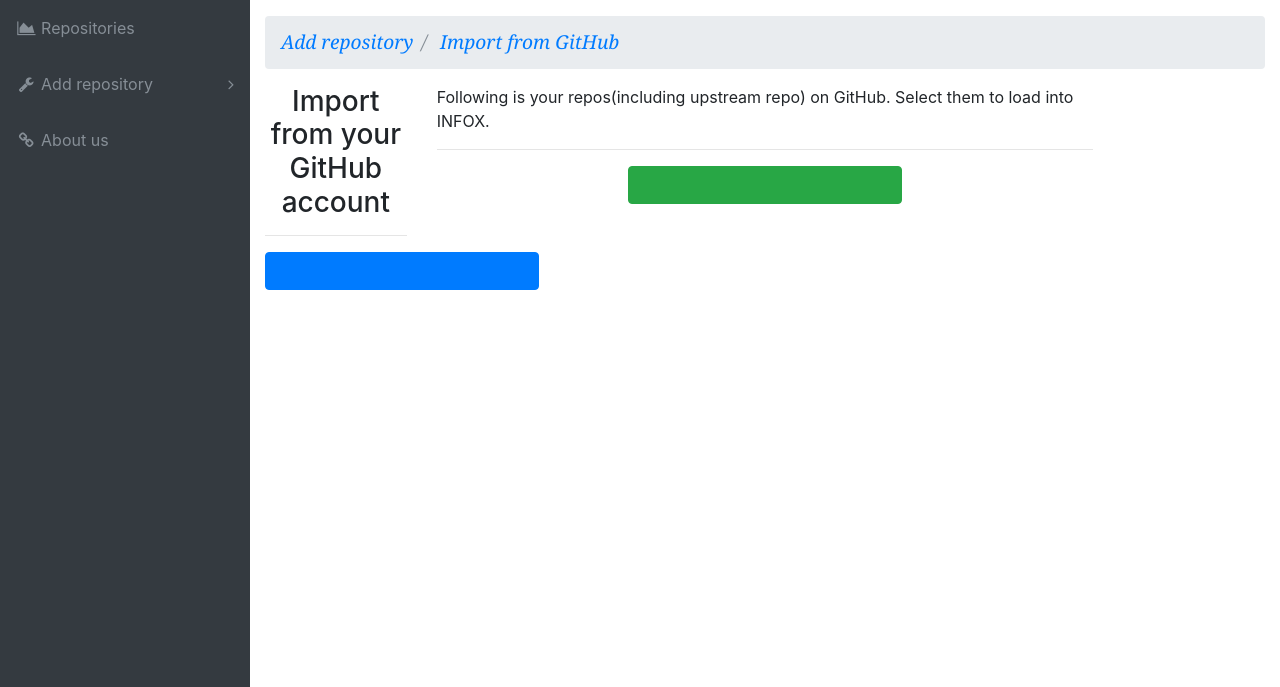
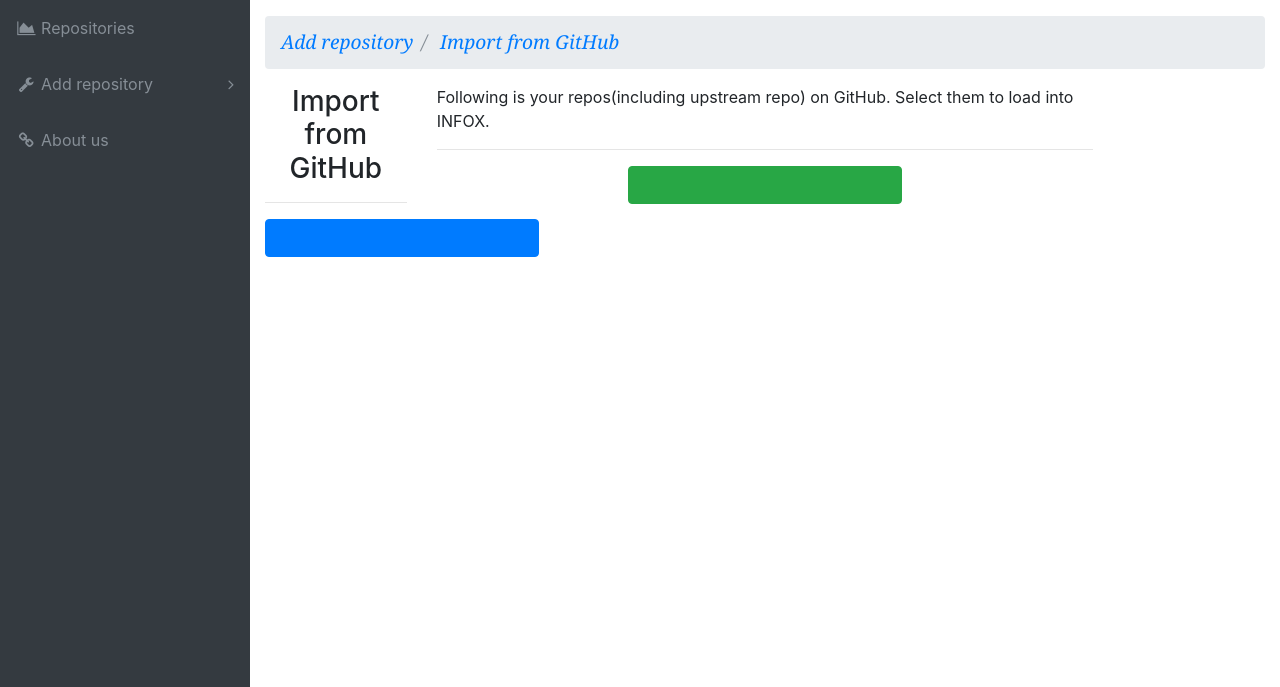
Before and after one commit to FORCOLAB-UofT/INFOX, a Flask app: template app/templates/load_from_github.html in a window 1280 px wide. Shown: the part 56-743 px from the top of the page. Run offline with Flask 2, Linux system fonts and the light colour scheme; the template is opened without the code that fills it, so the values that code supplies are empty, except form fields; form fields are guessed from the names that the template uses; some libraries are stand-ins or nearby versions.

Commit message:
fix comments

```diff
--- a/app/templates/load_from_github.html
+++ b/app/templates/load_from_github.html
@@ -14,7 +14,7 @@
 
     <div class="row">
         <div class="col-md-2">
-            <h3 class="text-center">Import from your GitHub account
+            <h3 class="text-center">Import from GitHub
             <hr>
             <form method="POST">
                 {{ form.sync_button(class="btn btn-primary") }}
```
